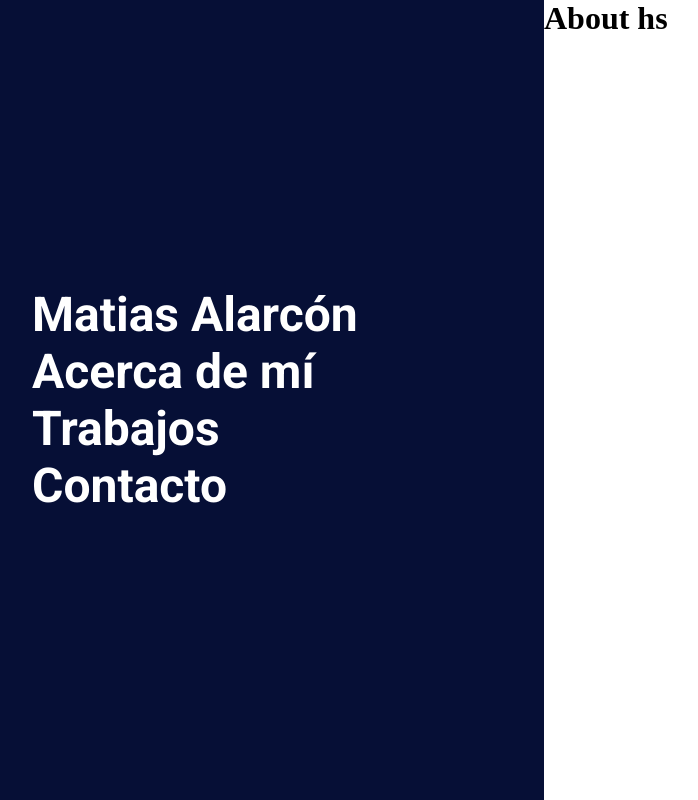
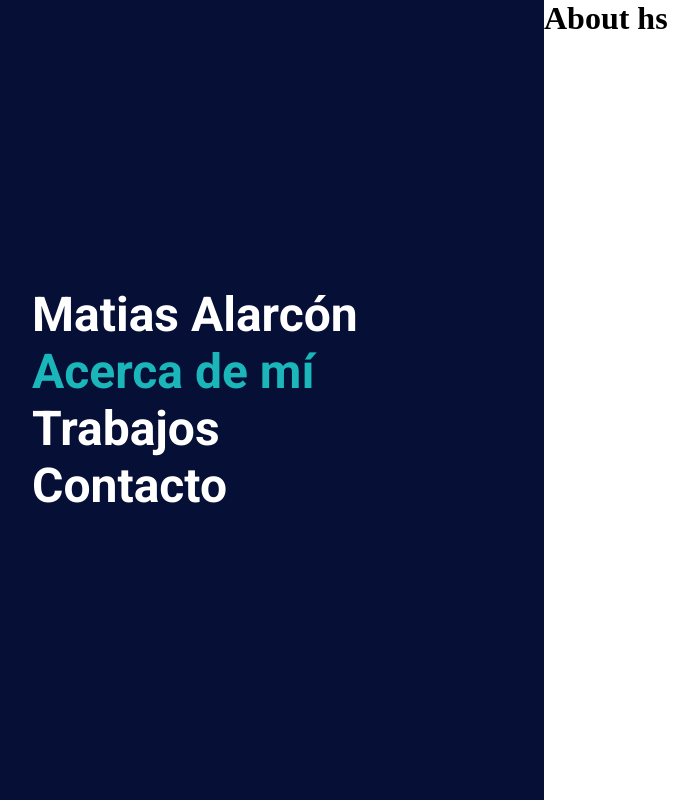
Before and after one commit to matiasal55/matiasal55.github.io, a React (Create React App) app: page /about in a window 1280 px wide. Shown: the whole page, without its empty margins (96-794 px from the left). Built offline with nearby package versions, Linux system fonts and the light colour scheme.

Commit message:
Uso de Navlink para resaltar el link activo

```diff
--- a/src/components/MenuLink.js
+++ b/src/components/MenuLink.js
@@ -1,5 +1,5 @@
 import { useState } from 'react';
-import { Link } from 'react-router-dom';
+import { NavLink } from 'react-router-dom';
 import '../styles/_menuLink.scss';
 
 const MenuLink = ({ path, esp, eng, setEnglish }) => {
@@ -14,9 +14,9 @@ const MenuLink = ({ path, esp, eng, setEnglish }) => {
     };
 
     return (
-        <Link to={path} onMouseEnter={mouseOver} onMouseLeave={mouseLeave}>
-            <li className='link'>{!setEnglish ? link : eng}</li>
-        </Link>
+        <NavLink exact to={path} activeClassName='active' onMouseEnter={mouseOver} onMouseLeave={mouseLeave}>
+            <li className={`link`}>{!setEnglish ? link : eng}</li>
+        </NavLink>
     );
 };
 
```
